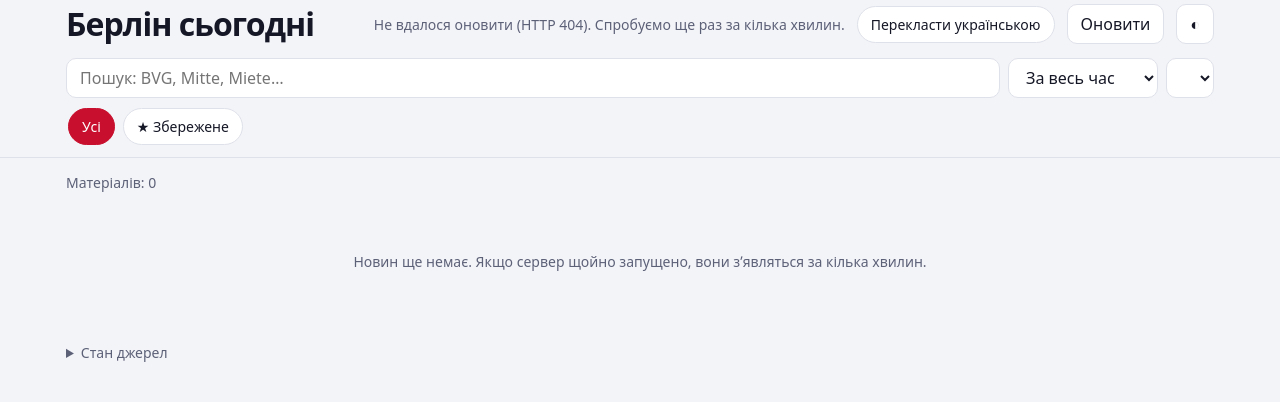
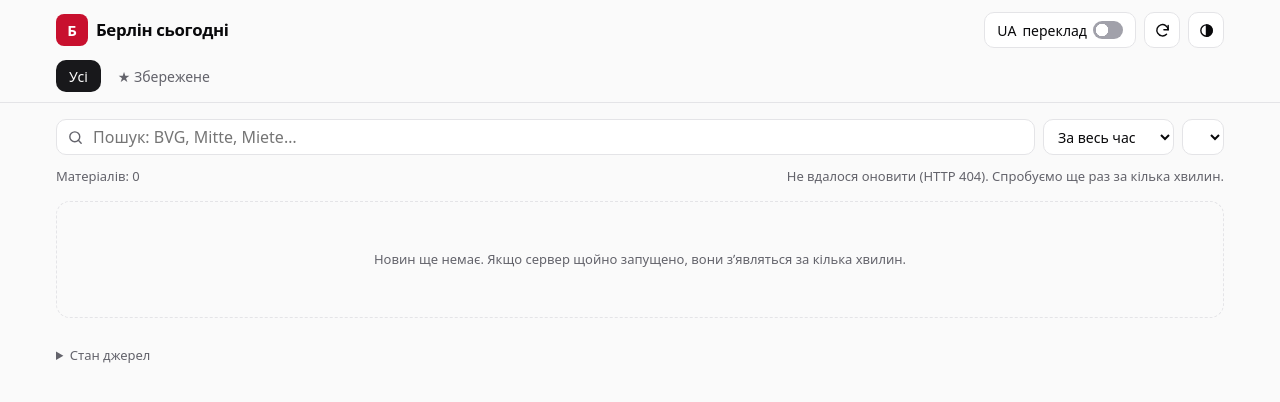
Before and after one commit to oleg-demkovych/berlin-news, a website: page public/index.html in a window 1280 px wide. Drawn offline with Linux system fonts and the light colour scheme; no server answers.

Commit message:
Оновлено дизайн у стилі shadcn/ui
Co-Authored-By: Claude Sonnet 5.5 <noreply@anthropic.com>
Claude-Session: https://claude.ai/code/session_01RAw7dGiVrMuBUi8irhVbbt

```diff
--- a/public/index.html
+++ b/public/index.html
@@ -2,69 +2,93 @@
 <html lang="uk">
 <head>
 <meta charset="utf-8">
-<meta name="viewport" content="width=device-width,initial-scale=1">
+<meta name="viewport" content="width=device-width,initial-scale=1,viewport-fit=cover">
 <title>Берлін сьогодні</title>
 <link rel="manifest" href="manifest.webmanifest">
-<meta name="theme-color" content="#c8102e">
+<meta name="theme-color" content="#fafafa">
 <link rel="icon" href="icon-192.png">
 <link rel="apple-touch-icon" href="apple-touch-icon.png">
 <meta name="apple-mobile-web-app-title" content="Берлін">
 <style>
-:root{--bg:#f3f4f8;--card:#fff;--ink:#151726;--mute:#5d6178;--line:#dfe1ea;--acc:#c8102e;--on:#fff;--hot:#d9480f}
-:root[data-theme=dark]{--bg:#0f1019;--card:#181a27;--ink:#eceefa;--mute:#9ca0bb;--line:#2b2e42;--acc:#ff6b7d;--on:#12121f;--hot:#ff8a50}
+/* Токени в дусі shadcn/ui (нейтральна палітра zinc + червоний акцент) */
+:root{--bg:#fafafa;--card:#fff;--fg:#09090b;--muted:#f4f4f5;--mfg:#63636b;--line:#e4e4e7;--primary:#18181b;--pfg:#fafafa;--acc:#c8102e;--ring:#a1a1aa;--r:10px;color-scheme:light}
+:root[data-theme=dark]{--bg:#09090b;--card:#131316;--fg:#fafafa;--muted:#27272a;--mfg:#a1a1aa;--line:#27272a;--primary:#fafafa;--pfg:#18181b;--acc:#ff5c70;--ring:#71717a;color-scheme:dark}
 *{box-sizing:border-box;margin:0}
-body{background:var(--bg);color:var(--ink);font:16px/1.5 system-ui,sans-serif}
-.wrap{max-width:1180px;margin:auto;padding:0 16px}
-header{display:flex;gap:12px;align-items:center;flex-wrap:wrap;padding-block:24px 8px}
-h1{font-size:2rem;letter-spacing:-.03em;margin-right:auto}h1 span{color:var(--acc)}
-button,input,select{font:inherit;color:inherit;background:var(--card);border:1px solid var(--line);border-radius:10px;padding:7px 13px}
-button{cursor:pointer}
-:focus-visible{outline:3px solid var(--acc);outline-offset:2px}
-.meta{color:var(--mute);font-size:.875rem}
-.bar{position:sticky;top:0;z-index:2;background:var(--bg);border-bottom:1px solid var(--line);padding-block:10px}
-.row{display:flex;gap:8px;flex-wrap:wrap}
-#q{flex:1;min-width:200px}
-#cats{flex-wrap:nowrap;overflow-x:auto;padding:10px 2px 2px}
-.chip{border-radius:99px;white-space:nowrap;font-size:.875rem}
-.chip[aria-pressed=true]{background:var(--acc);border-color:var(--acc);color:var(--on)}
-#list{display:grid;grid-template-columns:repeat(auto-fill,minmax(min(320px,100%),1fr));gap:14px;padding-block:18px}
-article{background:var(--card);border:1px solid var(--line);border-radius:14px;overflow:hidden;display:flex;flex-direction:column}
-article img{width:100%;aspect-ratio:2/1;object-fit:cover;background:var(--line)}
-.body{padding:14px 16px;display:flex;flex-direction:column;gap:8px;flex:1;overflow-wrap:anywhere}
-h2{font-size:1.08rem;line-height:1.35}h2 a{color:inherit;text-decoration:none}h2 a:hover{color:var(--acc);text-decoration:underline}
-.read{opacity:.55}
-.new{color:var(--hot);font-weight:700}
-.foot{margin-top:auto;display:flex;justify-content:space-between;align-items:center;gap:8px}
-.full{color:var(--acc);margin-left:auto}
-.star{padding:2px 10px}.star[aria-pressed=true]{color:var(--hot);border-color:var(--hot)}
-#more{display:block;margin:0 auto 24px}
-#empty{padding:40px 0;text-align:center;grid-column:1/-1}
-@media(max-width:640px){.bar{position:static}}
-details{padding-block:12px 32px}
+body{background:var(--bg);color:var(--fg);font:15px/1.5 ui-sans-serif,system-ui,sans-serif;-webkit-font-smoothing:antialiased;padding-bottom:env(safe-area-inset-bottom)}
+.wrap{max-width:1200px;margin:auto;padding-inline:max(16px,env(safe-area-inset-left)) max(16px,env(safe-area-inset-right))}
+.top{position:sticky;top:0;z-index:5;background:color-mix(in srgb,var(--bg) 88%,transparent);backdrop-filter:blur(12px);border-bottom:1px solid var(--line);padding-top:env(safe-area-inset-top)}
+header{display:flex;align-items:center;gap:8px;height:60px}
+.logo{width:32px;height:32px;border-radius:8px;background:#c8102e;color:#fff;display:grid;place-items:center;font-weight:800;flex:none}
+h1{font-size:1.05rem;letter-spacing:-.02em;margin-right:auto;white-space:nowrap}
+button,input,select{font:inherit;color:inherit}
+button,select,input{height:36px;border:1px solid var(--line);border-radius:var(--r);background:var(--card)}
+button{display:inline-flex;align-items:center;justify-content:center;gap:6px;padding:0 12px;font-weight:500;font-size:.875rem;cursor:pointer;transition:background .15s,color .15s}
+button:hover{background:var(--muted)}button:disabled{opacity:.5;cursor:default}
+.icon{width:36px;padding:0;flex:none}
+svg{width:17px;height:17px;fill:none;stroke:currentColor;stroke-width:2;stroke-linecap:round;stroke-linejoin:round;flex:none}
+#install{background:var(--primary);color:var(--pfg);border-color:var(--primary)}
+:focus-visible{outline:2px solid var(--ring);outline-offset:2px}
+#lang::after{content:"";width:30px;height:18px;border-radius:99px;background:radial-gradient(circle at 9px 50%,#fff 6px,transparent 6.5px) var(--ring);transition:background .15s}
+#lang[aria-pressed=true]::after{background:radial-gradient(circle at 21px 50%,#fff 6px,transparent 6.5px) var(--acc)}
+#cats{display:flex;gap:4px;overflow-x:auto;scrollbar-width:none;padding-bottom:10px}
+.chip{height:32px;white-space:nowrap;border-color:transparent;background:transparent;color:var(--mfg);flex:none}
+.chip[aria-pressed=true]{background:var(--primary);color:var(--pfg)}
+.filters{display:grid;grid-template-columns:minmax(0,1fr) auto auto;gap:8px;padding-top:16px}
+.search{position:relative}.search svg{position:absolute;left:11px;top:10px;color:var(--mfg)}
+input{width:100%;padding:0 12px 0 36px;font-size:16px}
+select{padding:0 10px;font-size:.875rem;min-width:0}
+.meta{color:var(--mfg);font-size:.8125rem}
+.info{display:flex;justify-content:space-between;gap:12px;flex-wrap:wrap;padding-top:12px}
+#list{display:grid;grid-template-columns:repeat(auto-fill,minmax(min(330px,100%),1fr));gap:16px;padding-block:14px 20px}
+article{background:var(--card);border:1px solid var(--line);border-radius:14px;overflow:hidden;display:flex;flex-direction:column;box-shadow:0 1px 2px #0000000a;transition:border-color .15s,box-shadow .15s}
+article:hover{border-color:var(--ring);box-shadow:0 8px 24px #00000014}
+article img{width:100%;aspect-ratio:16/9;object-fit:cover;background:var(--muted)}
+.body{padding:16px;display:flex;flex-direction:column;gap:8px;flex:1;overflow-wrap:anywhere}
+.badges{display:flex;gap:6px;flex-wrap:wrap;align-items:center}
+.badge{font-size:.75rem;font-weight:600;line-height:1;padding:5px 8px;border-radius:6px;background:var(--muted)}
+.badge.new{background:var(--acc);color:var(--bg)}
+h2{font-size:1.05rem;line-height:1.38;letter-spacing:-.01em;text-wrap:pretty}
+h2 a{color:inherit;text-decoration:none}h2 a:hover{text-decoration:underline;text-underline-offset:3px}
+.desc{color:var(--mfg);font-size:.875rem;display:-webkit-box;-webkit-line-clamp:3;-webkit-box-orient:vertical;overflow:hidden}
+.read h2,.read img{opacity:.55}
+.foot{margin-top:auto;padding-top:4px;display:flex;align-items:center;gap:8px}
+.full{margin-left:auto;color:var(--fg);font-weight:500;text-decoration:none;padding:6px 8px;border-radius:8px}.full:hover{background:var(--muted)}
+.foot>.meta,.full{white-space:nowrap}
+@media(max-width:380px){.foot>.meta{display:none}}
+.star{margin-left:0}.foot>.meta+.star{margin-left:auto}
+.star[aria-pressed=true]{color:var(--acc)}.star[aria-pressed=true] svg{fill:currentColor}
+#more{display:flex;margin:0 auto 20px}
+#empty{padding:48px 16px;text-align:center;grid-column:1/-1;border:1px dashed var(--line);border-radius:14px}
+.skel{height:260px;border-radius:14px;background:var(--muted);animation:pulse 1.4s ease-in-out infinite}
+@keyframes pulse{50%{opacity:.45}}
+@media(max-width:640px){.filters{grid-template-columns:1fr 1fr}.search{grid-column:1/-1}.label{display:none}#lang{padding:0 8px}h1{overflow:hidden;text-overflow:ellipsis;min-width:0}}
+@media(max-width:380px){h1{font-size:0}h1{margin-right:auto}}
+@media(prefers-reduced-motion:reduce){*{animation:none!important;transition:none!important}}
+details{padding-block:8px 32px}
 [hidden]{display:none!important}
 </style>
 </head>
 <body>
-<header class="wrap">
-  <h1>Берлін<span> </span>сьогодні</h1>
-  <span class="meta" id="status" role="status">Завантаження…</span>
-  <button id="lang" class="chip">Перекласти українською</button>
-  <button id="install" hidden>Встановити</button>
-  <button id="refresh">Оновити</button>
-  <button id="theme" aria-label="Змінити тему">◐</button>
-</header>
-<div class="bar"><div class="wrap">
-  <div class="row">
-    <input id="q" type="search" placeholder="Пошук: BVG, Mitte, Miete…" aria-label="Пошук">
+<div class="top"><div class="wrap">
+  <header>
+    <span class="logo" aria-hidden="true">Б</span>
+    <h1>Берлін сьогодні</h1>
+    <button id="lang" aria-label="Переклад українською" title="Переклад українською">UA<span class="label">переклад</span></button>
+    <button id="install" hidden>Встановити</button>
+    <button id="refresh" class="icon" aria-label="Оновити" title="Оновити"><svg viewBox="0 0 24 24" aria-hidden="true"><path d="M20 11a8 8 0 1 0-2.3 6.3"/><path d="M20 5v6h-6"/></svg></button>
+    <button id="theme" class="icon" aria-label="Змінити тему" title="Змінити тему"><svg viewBox="0 0 24 24" aria-hidden="true"><circle cx="12" cy="12" r="8"/><path d="M12 4a8 8 0 0 1 0 16z" fill="currentColor"/></svg></button>
+  </header>
+  <nav id="cats" aria-label="Категорії"></nav>
+</div></div>
+<main class="wrap">
+  <div class="filters">
+    <label class="search"><svg viewBox="0 0 24 24" aria-hidden="true"><circle cx="11" cy="11" r="7"/><path d="m20 20-4-4"/></svg><input id="q" type="search" placeholder="Пошук: BVG, Mitte, Miete…" aria-label="Пошук"></label>
     <select id="period" aria-label="Період"><option value="0">За весь час</option><option value="1">За 24 години</option><option value="7">За тиждень</option><option value="30">За місяць</option></select>
     <select id="source" aria-label="Джерело"></select>
   </div>
-  <div class="row" id="cats"></div>
-</div></div>
-<main class="wrap">
-  <p class="meta" id="count" style="padding-top:14px"></p>
-  <div id="list"></div>
-  <button id="more">Показати ще</button>
+  <div class="info meta"><span id="count"></span><span id="status" role="status">Завантаження…</span></div>
+  <div id="list"><div class="skel"></div><div class="skel"></div><div class="skel"></div></div>
+  <button id="more" hidden>Показати ще</button>
   <details class="meta"><summary>Стан джерел</summary><div id="health"></div></details>
 </main>
 <script>
@@ -138,16 +162,17 @@ function card(i) {
   if (web(i.image)) a.append(el('img', { src: i.image, alt: '', loading: 'lazy', referrerPolicy: 'no-referrer', onerror() { this.remove(); } }));
   const mark = () => { read.add(i.url); a.className = 'read'; store.set('read', [...read].slice(-3000)); };
   const link = el('a', { href: i.url, target: '_blank', rel: 'noopener noreferrer', textContent: tr ? t.titleUk : i.title, title: tr ? i.title : '', lang: tr ? 'uk' : '', onclick: mark, onauxclick: mark });
-  const star = el('button', { className: 'star', onclick() {
+  const star = el('button', { className: 'icon star', onclick() {
     saved.has(i.url) ? saved.delete(i.url) : saved.set(i.url, i);
     store.set('saved', [...saved]); paint();
     if (cat === '★ Збережене') render();
   } });
-  const paint = () => { const on = saved.has(i.url); star.textContent = on ? '★' : '☆'; star.setAttribute('aria-pressed', on); star.setAttribute('aria-label', on ? 'Прибрати зі збереженого' : 'Зберегти'); };
+  const paint = () => { const on = saved.has(i.url); star.setAttribute('aria-pressed', on); star.setAttribute('aria-label', on ? 'Прибрати зі збереженого' : 'Зберегти'); };
+  star.innerHTML = '<svg viewBox="0 0 24 24" aria-hidden="true"><path d="M6 4h12v17l-6-4-6 4z"/></svg>'; // сталий рядок, без даних зі стрічок
   paint();
-  const meta = el('p', { className: 'meta' }, `${i.source} · ${ago(i.date)}${tr ? ' · автопереклад' : ''}`);
-  if (lastVisit && Date.parse(i.date) > lastVisit) meta.append(el('span', { className: 'new', textContent: ' · нове' }));
-  a.append(el('div', { className: 'body' }, meta, el('h2', {}, link), el('p', { className: 'meta', textContent: (tr ? t.textUk : i.text) || '' }),
+  const meta = el('div', { className: 'badges' }, el('span', { className: 'badge', textContent: i.source }), el('span', { className: 'meta', textContent: ago(i.date) + (tr ? ' · автопереклад' : '') }));
+  if (lastVisit && Date.parse(i.date) > lastVisit) meta.append(el('span', { className: 'badge new', textContent: 'нове' }));
+  a.append(el('div', { className: 'body' }, meta, el('h2', {}, link), el('p', { className: 'desc', textContent: (tr ? t.textUk : i.text) || '' }),
     el('div', { className: 'foot' }, el('span', { className: 'meta', textContent: i.cat }), ...(i.cat === 'Українською' ? [] : [el('a', { className: 'meta full', target: '_blank', rel: 'noopener noreferrer', textContent: 'Стаття українською ↗', href: 'https://translate.google.com/translate?sl=auto&tl=uk&u=' + encodeURIComponent(i.url), onclick: mark })]), star)));
   return a;
 }
@@ -167,10 +192,13 @@ function render() {
 ['q','period','source'].forEach(id => $(id).addEventListener('input', () => { limit = PAGE; render(); }));
 $('more').onclick = () => { limit += PAGE; render(); };
 $('refresh').onclick = load;
-const paintLang = () => { $('lang').setAttribute('aria-pressed', uk); $('lang').textContent = uk ? 'Показати оригінал' : 'Перекласти українською'; };
+const paintLang = () => $('lang').setAttribute('aria-pressed', uk);
 $('lang').onclick = () => { uk = !uk; store.set('uk', uk); paintLang(); render(); };
 paintLang();
-const setTheme = t => document.documentElement.dataset.theme = t;
+const setTheme = t => {
+  document.documentElement.dataset.theme = t;
+  document.querySelector('meta[name=theme-color]').content = t === 'dark' ? '#09090b' : '#fafafa';
+};
 setTheme(store.get('theme', matchMedia('(prefers-color-scheme: dark)').matches ? 'dark' : 'light'));
 $('theme').onclick = () => { const t = document.documentElement.dataset.theme === 'dark' ? 'light' : 'dark'; setTheme(t); store.set('theme', t); };
 // Перевірка щохвилини переживає сон комп'ютера. Поки даних немає, пробуємо частіше.
```
Also changed, not shown: README.md.
